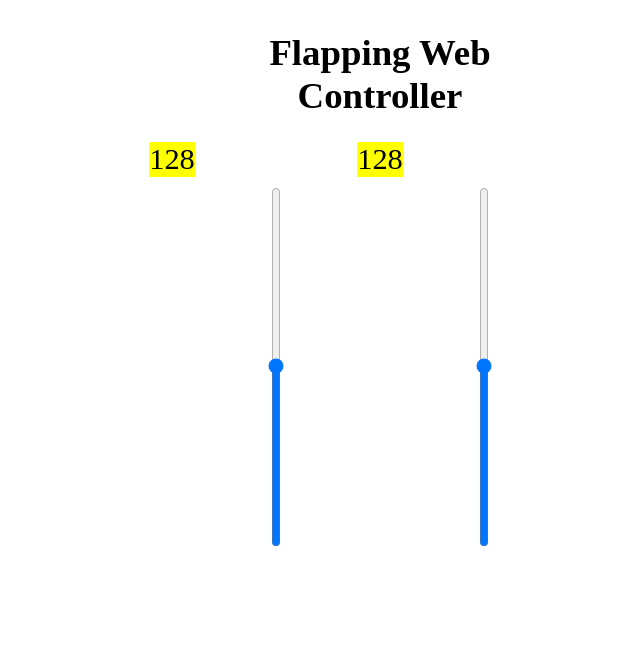
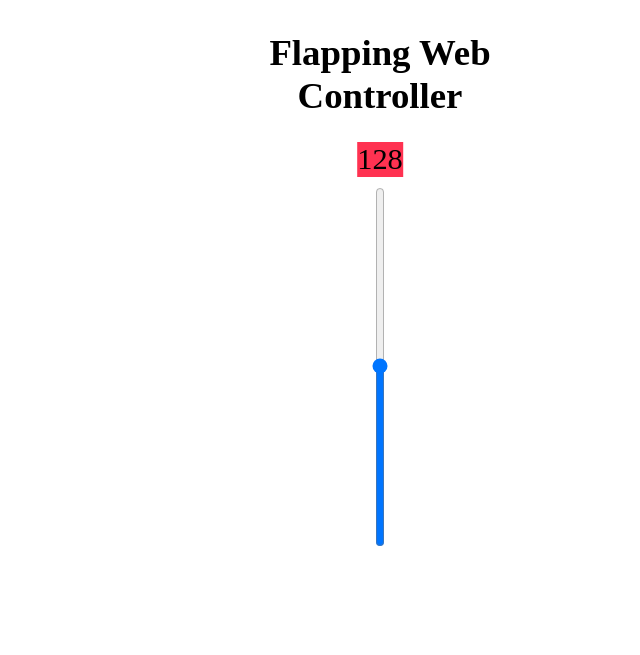
Before and after one commit to sgrsn/edge-server-control, a plain HTML site: page include/slider.html in a window 1280 px wide. Shown: the whole page, without its empty margins (260-900 px from the left). Drawn offline with Linux system fonts and the light colour scheme; no server answers.

Commit message:
Remove slider2

```diff
--- a/include/slider.html
+++ b/include/slider.html
@@ -32,10 +32,10 @@
       position: relative;
     }
     .slider-val{
-      background: yellow;
+      background: rgb(255, 50, 81);
       position: absolute;
       top: 0%;
-      left: 0%;
+      left: 50%;
       transform: translateY(0%) translateX(-50%);
     }
   </style>
@@ -46,11 +46,6 @@
     <div class="set">
      <p><input type="range" onchange="updateSliderPWM(this, 'pwmSlider', 'textslider_value')" id="pwmSlider" min="0" max="255" value="%SLIDERVALUE%" step="1" class="slider" orient="vertical"</p>
      <p><span id="textslider_value" class="slider-val">%SLIDERVALUE%</span></p>
-    </div>
-
-    <div class="set">
-      <p><input type="range" onchange="updateSliderPWM(this, 'pwmSlider2', 'textslider_value2')" id="pwmSlider2" min="0" max="255" value="%SLIDERVALUE%" step="1" class="slider" orient="vertical"</p>
-      <p><span id="textslider_value2" class="slider-val">%SLIDERVALUE%</span></p>
     </div>
   </div>
 
@@ -66,29 +61,18 @@ var countup = setInterval(function(){
   xhr.open("GET", "/slider?value="+document.getElementById("pwmSlider").value, true);
   xhr.send();
 } ,10);
-</script>
 
-<br><br>
-<script>
-const inputElem = document.getElementById('pwmSlider'); // input要素
-const inputElem2 = document.getElementById('pwmSlider2'); // input要素
-const currentValueElem = document.getElementById('textslider_value'); // 埋め込む先のspan要素
-const currentValueElem2 = document.getElementById('textslider_value2'); // 埋め込む先のspan要素
+const inputElem = document.getElementById('pwmSlider');
+const currentValueElem = document.getElementById('textslider_value');
 
 // inputイベント時に値をセットする関数
 const rangeOnChange = (e) =>{
   currentValueElem.innerText = e.target.value;
 }
-const rangeOnChange2 = (e) =>{
-  currentValueElem2.innerText = e.target.value;
-}
-
 
 window.onload = () => {
   inputElem.addEventListener('input', rangeOnChange); // スライダー変化時にイベントを発火
-  inputElem2.addEventListener('input', rangeOnChange2); // スライダー変化時にイベントを発火
   currentValueElem.innerText = inputElem.value;
-  currentValueElem2.innerText = inputElem2.value;
 }
 </script>
 
```
Also changed, not shown: 1 other file.
